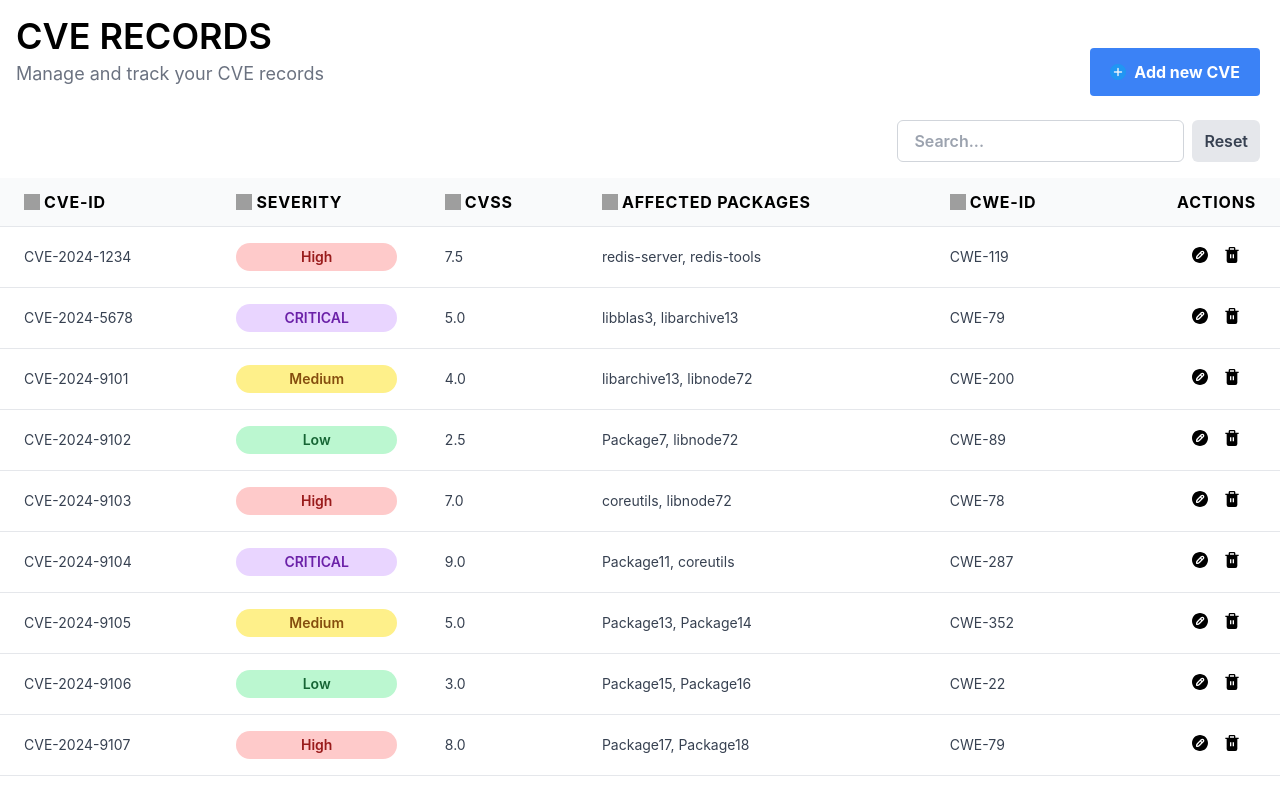
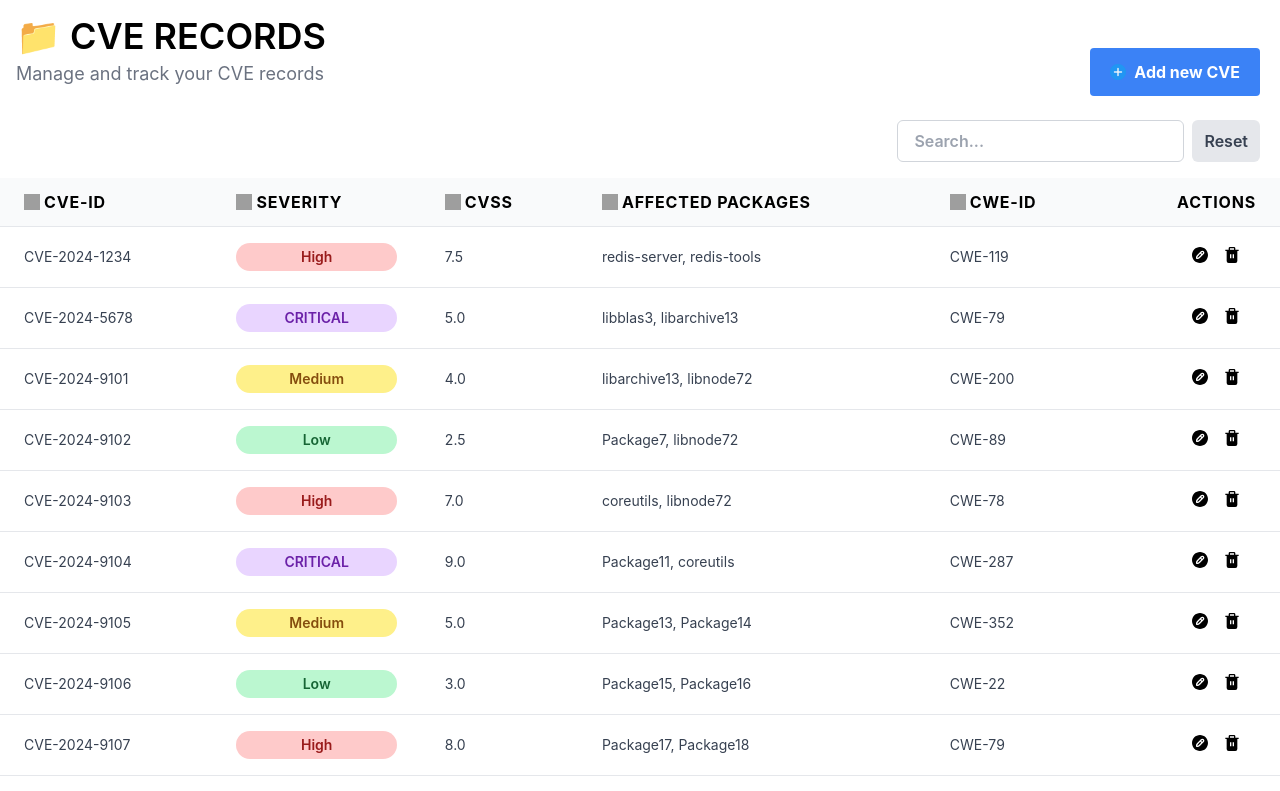
Before and after one commit to Ciriously/REACT-CRUD-APP, a React (Create React App) app: page / in a window 1280 px wide. Shown: the top 791 px of the page. Built offline with nearby package versions, Linux system fonts and the light colour scheme; grey boxes are pictures that could not be loaded; a web font is replaced by a local one.

Commit message:
final changes

```diff
--- a/src/Components/CVEManagement.js
+++ b/src/Components/CVEManagement.js
@@ -46,7 +46,7 @@ const CVEManagement = ({ data }) => {
     <div className="container mx-auto">
       <div className="flex flex-col md:flex-row justify-between items-center md:items-start">
         <div className="text-black font-inter p-4 text-center md:text-left">
-          <h1 className="text-4xl mb-1 font-semibold">CVE RECORDS</h1>
+          <h1 className="text-4xl mb-1 font-semibold">📁 CVE RECORDS</h1>
           <p className="text-lg text-gray-500">
             Manage and track your CVE records
           </p>
```
